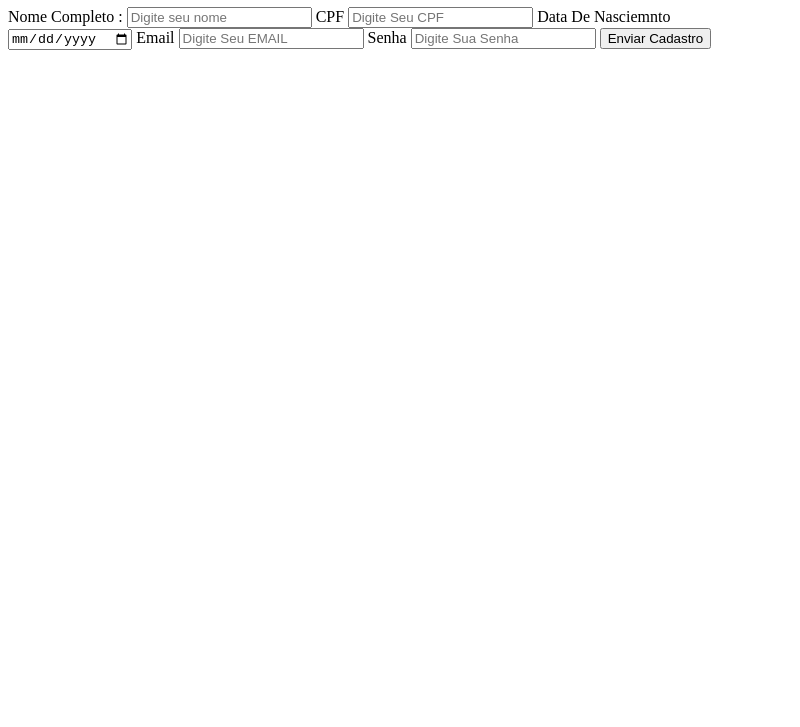
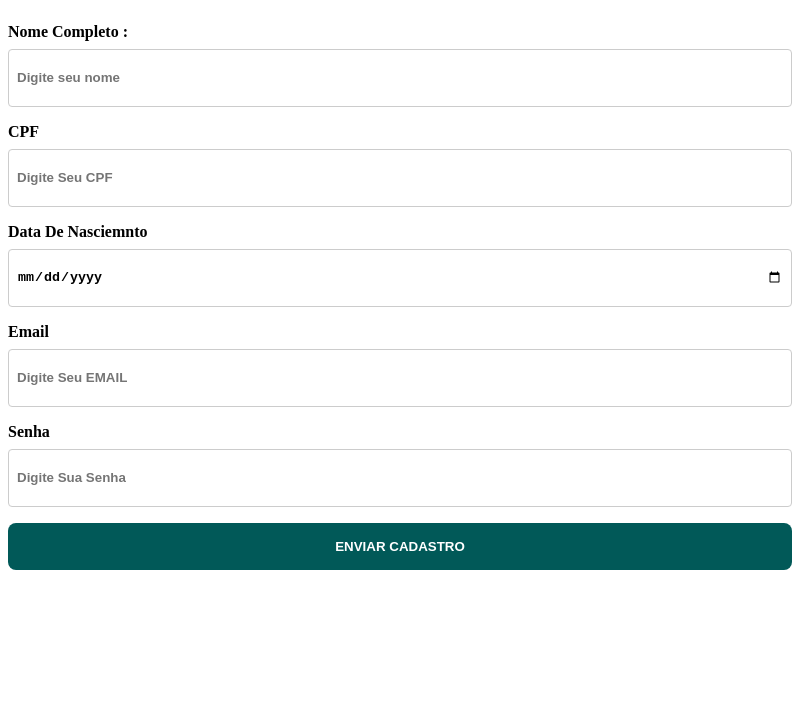
Before and after one commit to ARIEL18s/Sistema-de-cadastro-em-electronjs, an Electron app: page index.html in a window 800 px wide. Shown: the part 73-800 px from the top of the page. Drawn offline with Linux system fonts and the light colour scheme.

Commit message:
utulizando html

```diff
--- a/index.html
+++ b/index.html
@@ -5,6 +5,9 @@
     <!-- https://developer.mozilla.org/en-US/docs/Web/HTTP/CSP -->
     <meta http-equiv="Content-Security-Policy" content="default-src 'self'; script-src 'self'">
     <title>Sistema de cadastro</title>
+
+    <link rel="stylesheet" href="styles.css"/>
+
   </head>
   <body>
     <h1>Sistema de cadastro </h1>
@@ -27,7 +30,7 @@
     <label for="Senha">Senha </label>
     <input id="senha" type="password"name="Senha"placeholder="Digite Sua Senha" />
 
-    <button type="submit"> Enviar Cadastro</button>
+    <button type="submit">ENVIAR CADASTRO</button>
 
   </form>
 
--- a/package.json
+++ b/package.json
@@ -10,5 +10,8 @@
   "license": "ISC",
   "devDependencies": {
     "electron": "^30.0.2"
+  },
+  "dependencies": {
+    "electron-reload": "^2.0.0-alpha.1"
   }
 }
--- /dev/null
+++ b/styles.css
@@ -0,0 +1,35 @@
+h1{
+    text-align: center;
+}
+
+form{
+    display: flex;
+    flex-direction: column ;
+}
+
+button{
+    font-weight: bold;
+    background-color: #015958;
+margin-top: 16px;
+color: #fff;
+border: none;
+padding: 16px;
+border-radius: 8px;
+cursor: pointer;
+}
+button:hover{
+    background-color: #023535;
+}
+label{
+    font-weight: bold;
+    margin-top: 16px;
+}
+input {
+    padding: 8px;
+    border-radius: 4px;
+    font-weight: bold;
+    font-weight: 4px;
+    border: 1px solid #ccc;
+    margin-top: 8px;
+    height:40px;
+}
```
Also changed, not shown: main.js (+19 -3 lines), 1 other file.
